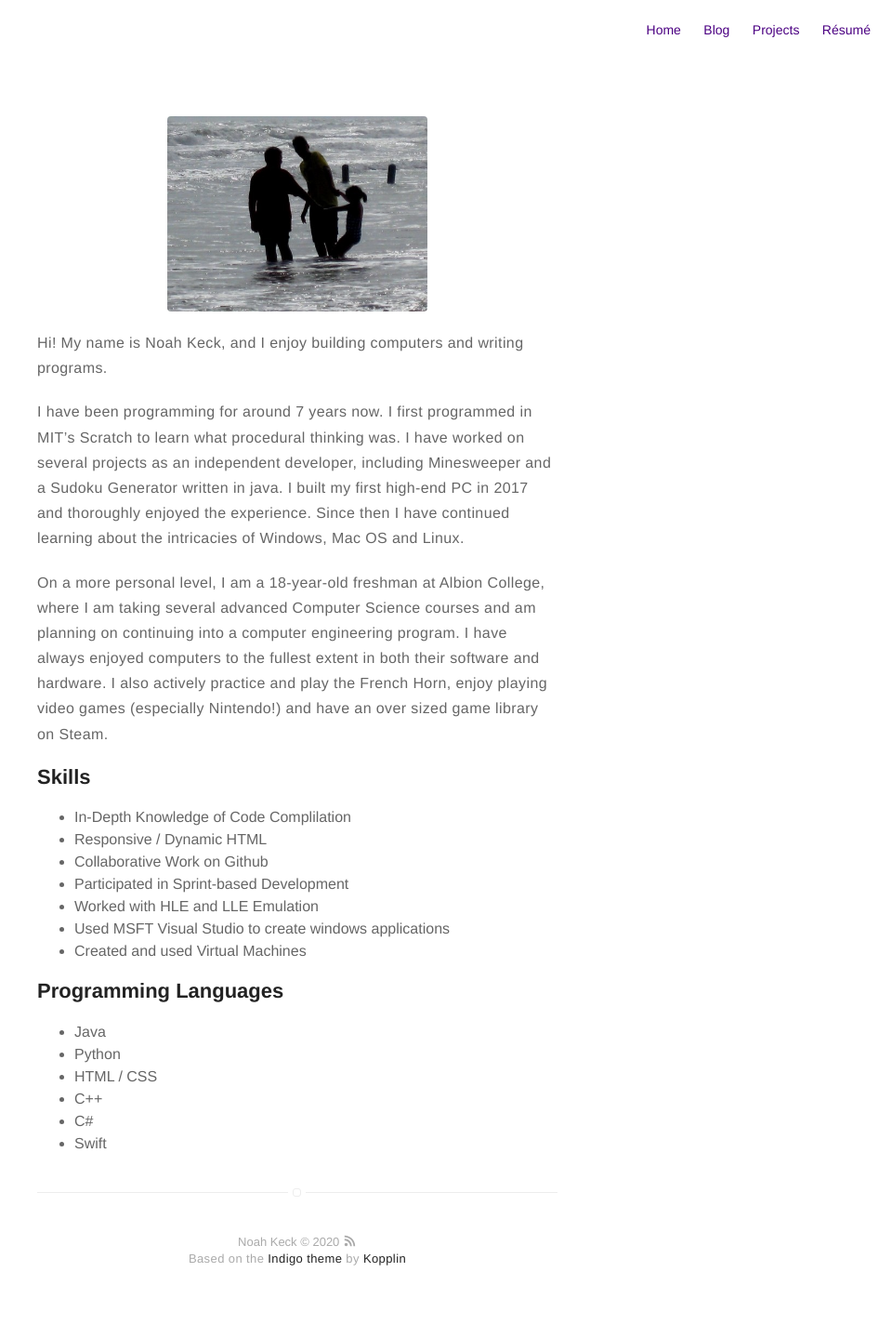
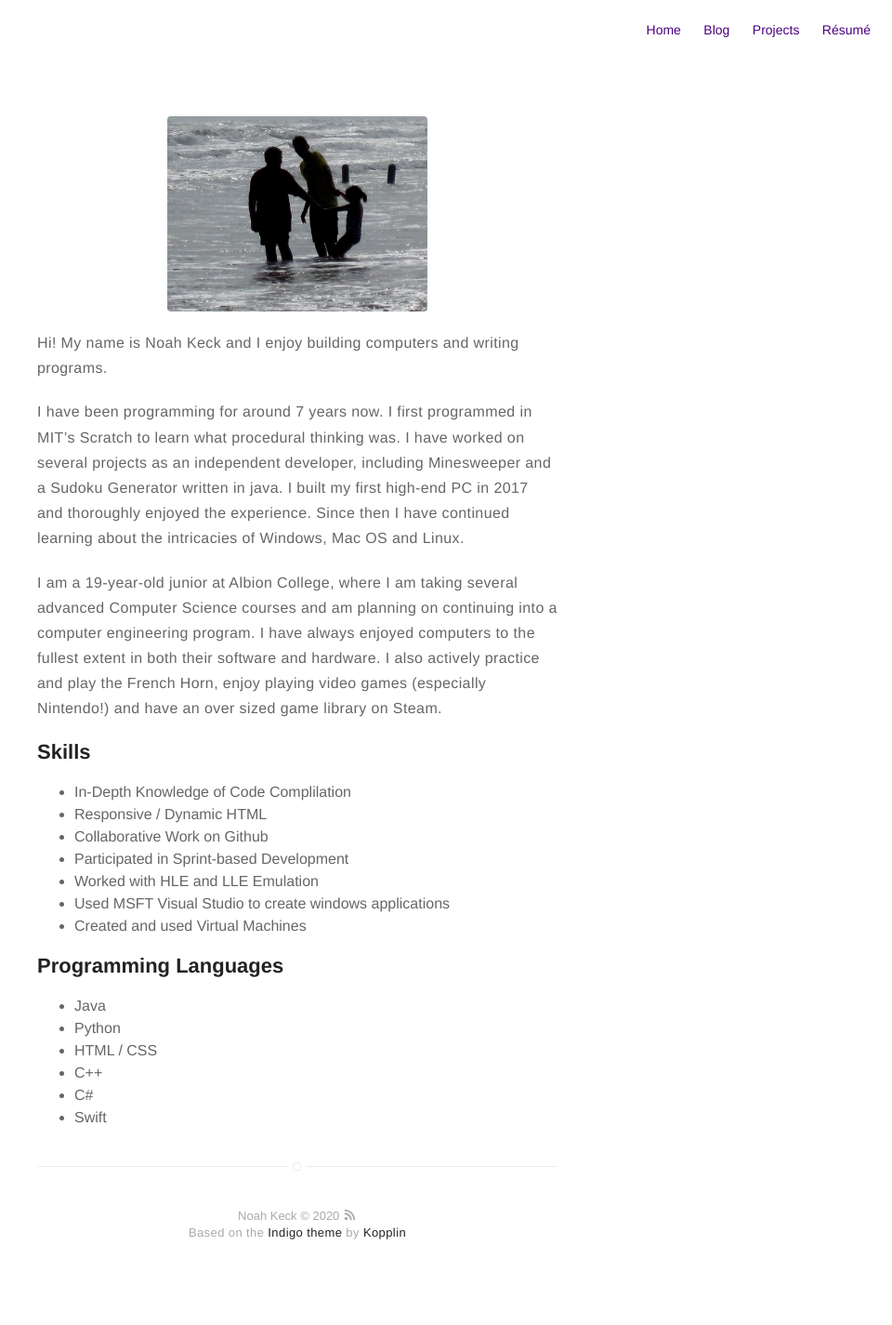
Before and after one commit to noah978/noah978.github.io, a Jekyll site: the page built from about.md, in a window 1280 px wide. Shown: the whole page at 93% size, without its empty margins (320-1280 px from the left). Built offline with Jekyll 4.4.1, drawn with Linux system fonts in a browser that asks for light colours; after the commit the page ends 1397 px from its top, so only the background shows below that.

Commit message:
Update about page for latest info.

```diff
--- a/about.md
+++ b/about.md
@@ -1,16 +1,16 @@
 ---
 title: About
 layout: page
-date: 2018-03-19 15:35
+date: 2020-05-20 23:50
 author: noah
 ---
 ![Profile Image]({{ site.url }}/{{ site.picture }})
 
-Hi! My name is Noah Keck, and I enjoy building computers and writing programs.
+Hi! My name is Noah Keck and I enjoy building computers and writing programs.
 
 I have been programming for around 7 years now. I first programmed in MIT's Scratch to learn what procedural thinking was. I have worked on several projects as an independent developer, including Minesweeper and a Sudoku Generator written in java. I built my first high-end PC in 2017 and thoroughly enjoyed the experience. Since then I have continued learning about the intricacies of Windows, Mac OS and Linux.
 
-On a more personal level, I am a 18-year-old freshman at Albion College, where I am taking several advanced Computer Science courses and am planning on continuing into a computer engineering program. I have always enjoyed computers to the fullest extent in both their software and hardware. I also actively practice and play the French Horn, enjoy playing video games (especially Nintendo!) and have an over sized game library on Steam.
+I am a 19-year-old junior at Albion College, where I am taking several advanced Computer Science courses and am planning on continuing into a computer engineering program. I have always enjoyed computers to the fullest extent in both their software and hardware. I also actively practice and play the French Horn, enjoy playing video games (especially Nintendo!) and have an over sized game library on Steam.
 
 ## Skills
 * In-Depth Knowledge of Code Complilation
```
